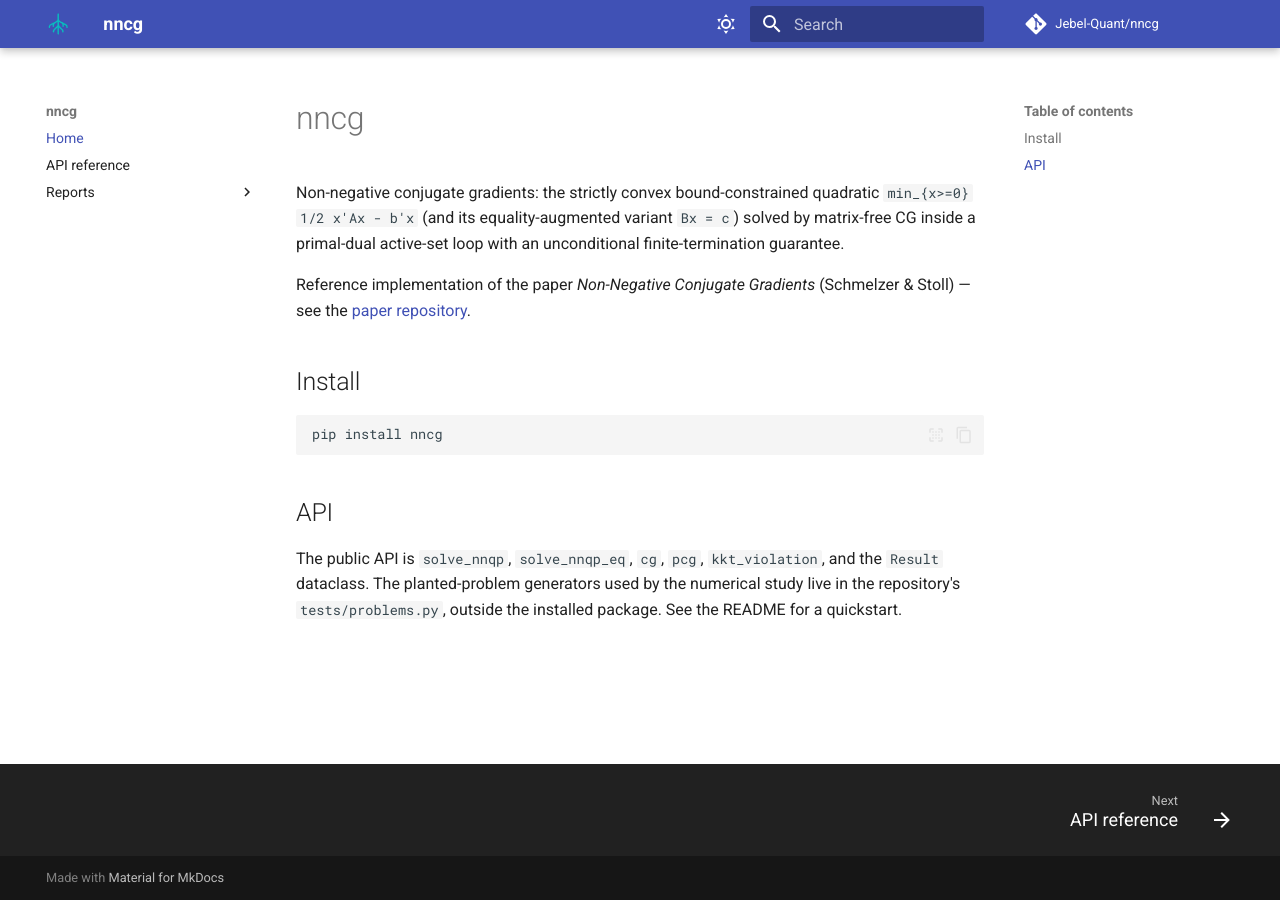
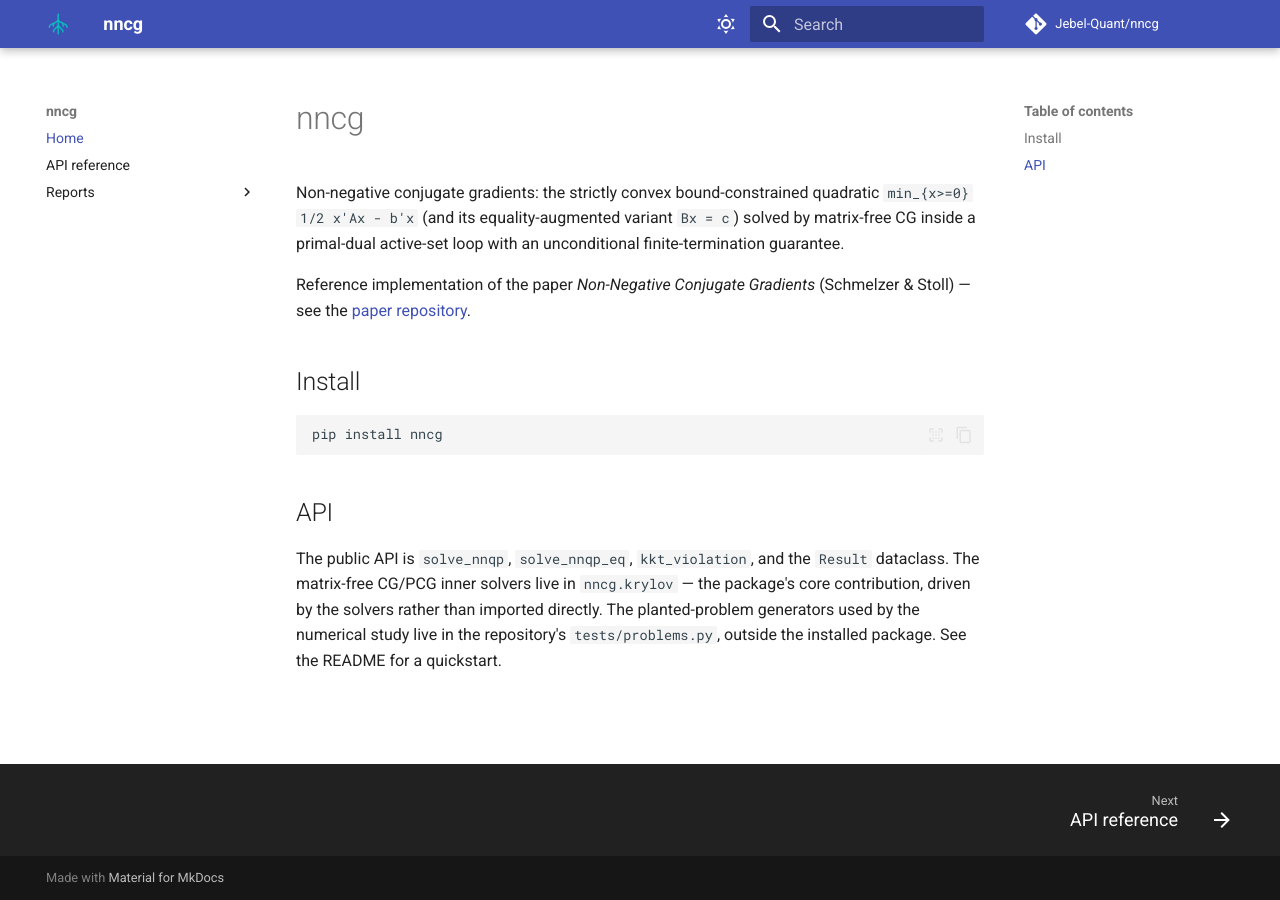
Before and after one commit to Jebel-Quant/nncg, an MkDocs documentation site: the page built from docs/index.md, in a window 1280 px wide. Built offline with MkDocs 1.6.1 and Material for MkDocs 9.7.7, drawn with Linux system fonts in a browser that asks for light colours; comment, search, counter and statistics services are not loaded.

Commit message:
Drop cg and pcg from the package root
The Krylov kernels are internal machinery the solvers drive, not
user-facing API. The public surface is now solve_nnqp, solve_nnqp_eq,
kkt_violation, and Result; the docs describe nncg.krylov as the
package's core contribution rather than an import target.

Co-Authored-By: Claude Fable 5 <noreply@anthropic.com>

```diff
--- a/docs/index.md
+++ b/docs/index.md
@@ -17,7 +17,9 @@ pip install nncg
 
 ## API
 
-The public API is `solve_nnqp`, `solve_nnqp_eq`, `cg`, `pcg`,
-`kkt_violation`, and the `Result` dataclass. The planted-problem generators
+The public API is `solve_nnqp`, `solve_nnqp_eq`, `kkt_violation`, and the
+`Result` dataclass. The matrix-free CG/PCG inner solvers live in
+`nncg.krylov` — the package's core contribution, driven by the solvers
+rather than imported directly. The planted-problem generators
 used by the numerical study live in the repository's `tests/problems.py`,
 outside the installed package. See the README for a quickstart.
--- a/src/nncg/__init__.py
+++ b/src/nncg/__init__.py
@@ -13,14 +13,11 @@ suite: https://github.com/Jebel-Quant/mean_variance_solvers.
 
 import importlib.metadata
 
-from .krylov import cg, pcg
 from .solver import Result, kkt_violation, solve_nnqp, solve_nnqp_eq
 
 __all__ = [
     "Result",
-    "cg",
     "kkt_violation",
-    "pcg",
     "solve_nnqp",
     "solve_nnqp_eq",
 ]
```
Also changed, not shown: docs/api.md (+6 -4 lines), 1 other file.
